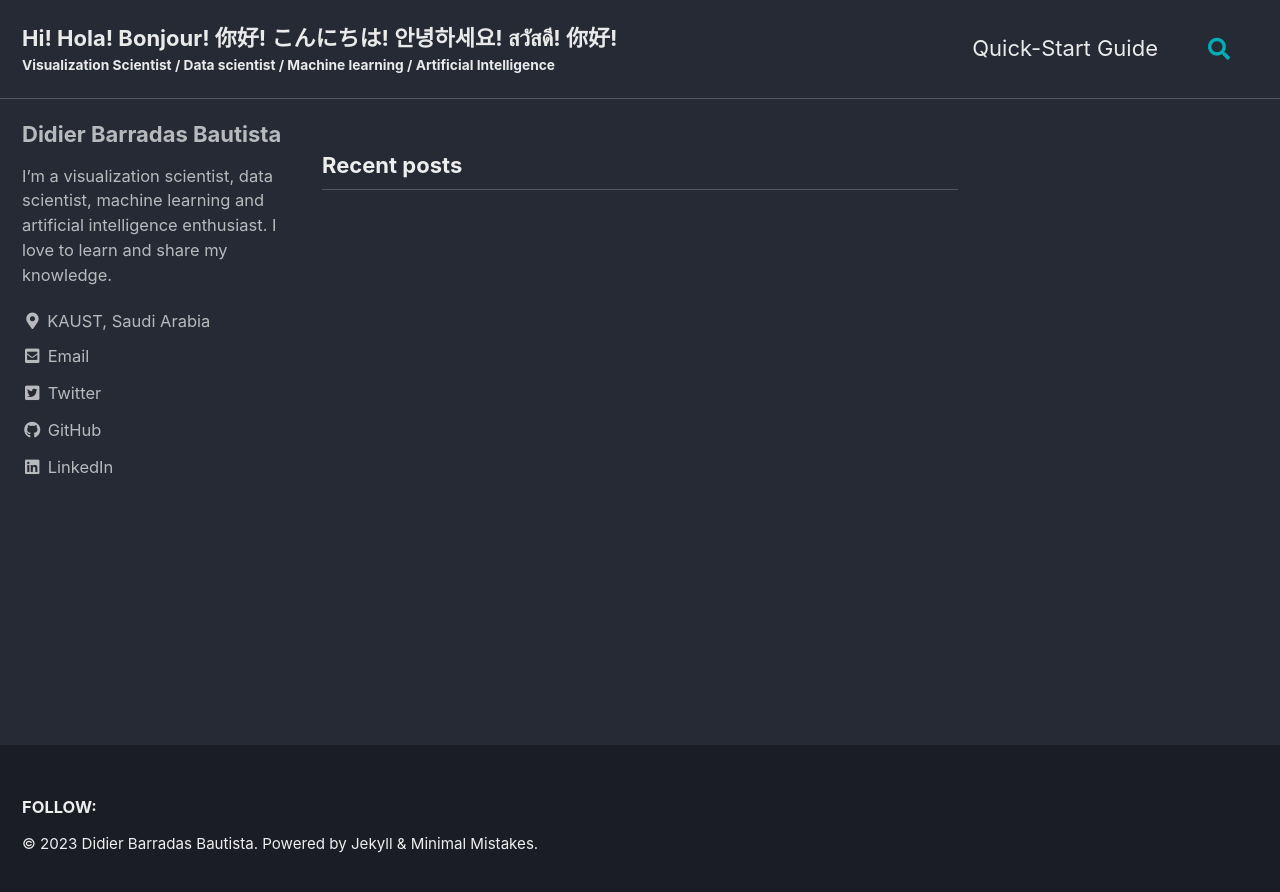
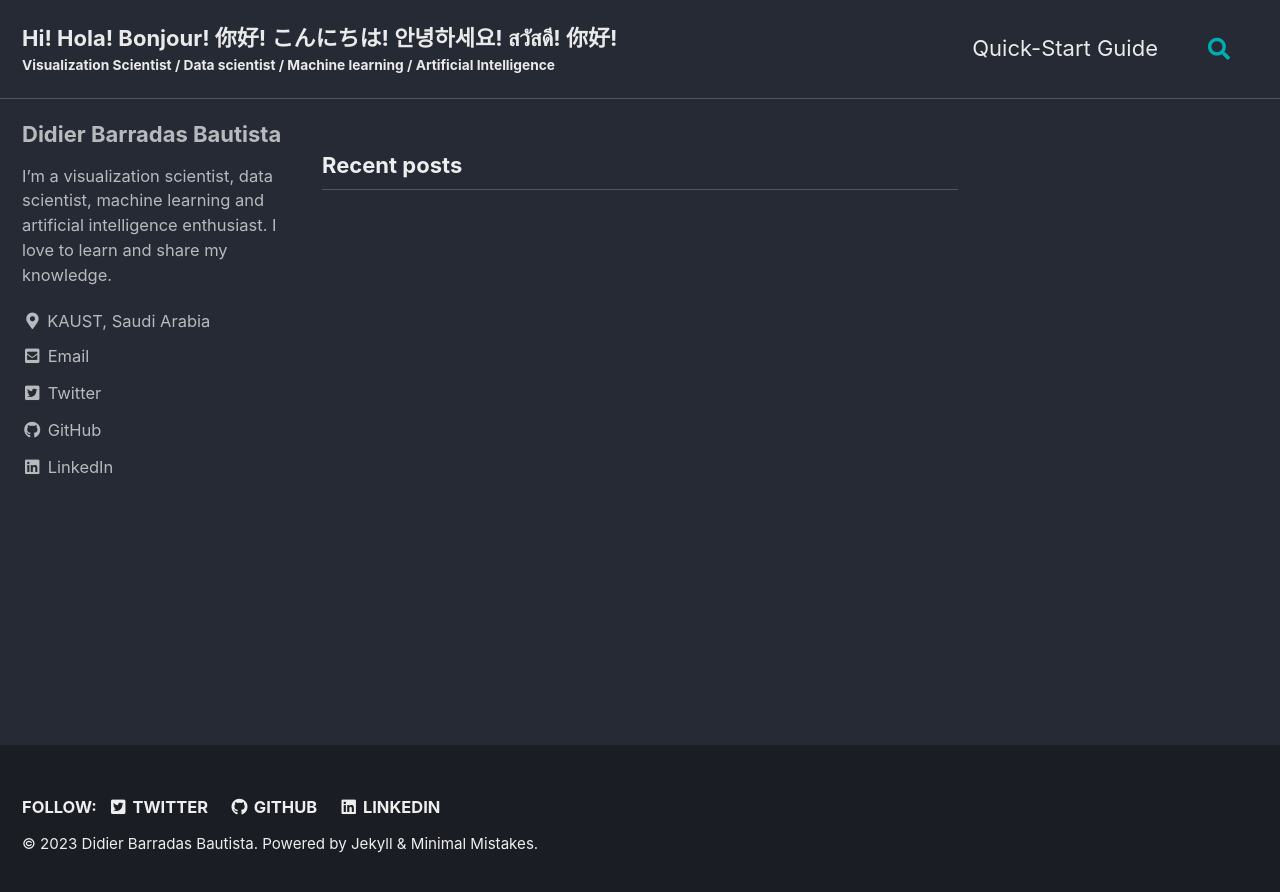
Before and after one commit to D-Barradas/d-barradas.github.io, a Jekyll site: the page built from index.html, in a window 1280 px wide. Shown: the top 892 px of the page. Built offline with Jekyll 4.4.1, drawn with Linux system fonts in a browser that asks for light colours; cached includes are drawn as plain includes; the list of posts is cut into pages by our own code.

Commit message:
footer changes

```diff
--- a/_config.yml
+++ b/_config.yml
@@ -138,18 +138,22 @@ footer:
   links:
     - label: "Twitter"
       icon: "fab fa-fw fa-twitter-square"
+      url: "https://twitter.com/dxbarradas"
       # url:
     - label: "Facebook"
       icon: "fab fa-fw fa-facebook-square"
       # url:
     - label: "GitHub"
       icon: "fab fa-fw fa-github"
+      url: "https://github.com/D-Barradas"
+
       # url:
     - label: "GitLab"
       icon: "fab fa-fw fa-gitlab"
       # url:
-    - label: "Bitbucket"
-      icon: "fab fa-fw fa-bitbucket"
+    - label: "LinkedIn"
+      icon: "fab fa-fw fa-linkedin"
+      url: "https://www.linkedin.com/in/didier-barradas-bautista/"
       # url:
     - label: "Instagram"
       icon: "fab fa-fw fa-instagram"
```
